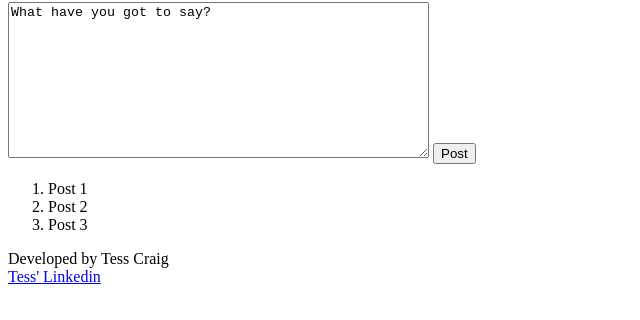
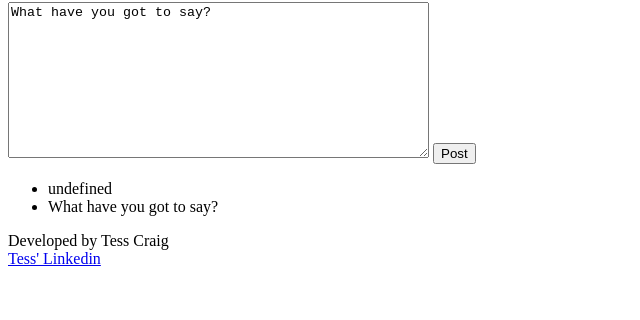
Before and after one commit to TessACraig89/u1w2d2_homework_microblog, a plain HTML site: page index.html in a window 1280 px wide. Both pictures are taken after a click on the button "Post". Shown: the part 78-398 px from the top of the page, without its empty margins (0-640 px from the left). Drawn offline with Linux system fonts and the light colour scheme.

Commit message:
Commit 6 - made program function; created array, event listener, push into array function, create element in js, and append into list

```diff
--- a/app.js
+++ b/app.js
@@ -1,29 +1,45 @@
-// empty madePosts array for <li> of madePosts
+//get and store postBox value
+//get and store posts li
+//get and store postButton
 
-//get and store postBox value
+// make empty madePosts array for <li> of madePosts
 
-//function that pushes post into allposts array
-	//push postBox value to madePosts array
+//postButton. addEventListener 'click'
+//'click' triggers function that pushes postBox value into front of madePosts array using unshift
+	//then sets postBox value to null
+	//then call publishPost
 
-//get postButton and addEventListener 'click'
-//'click' triggers push to posts array fuction
+//publishPost function
+	//make new list element and store as liElement
+	//take madePosts[i] and store in content variable
+	//liElement append content
+	//unshift liElement to posts
+
+let postBoxValue = document.getElementById('postBox').value;
+
+const postButton = document.getElementById('postButton')
+
+let posts = document.getElementById('posts')
+
+let madePosts = [];
 
 
-//function that that posts each madePosts[i] to the page seperately
-
-//function that clears the postBox after
-
-const madePosts = [];
-
-const postBoxValue = document.getElementById('postBox').value
-
-const pushToArray = () => {
-	madePosts.push(postBoxValue);
-}
-
-document.getElementById('postButton').addEventListener('click', pushToArray();)
+postButton.addEventListener('click', pushToArray = () => {
+	madePosts.unshift(postBoxValue);
+	postBoxValue = null;
+	publishPost();
+})
 
 
-const makePost = () => {
+const publishPost = () => {
+	let liElement= document.createElement('LI');
+	let content = madePosts[0]
+	liElement.append(content);
+	posts.appendChild(liElement);
+}
+	let liElement = document.createElement('LI');
+	let content = madePosts[0]
+	liElement.append(content);
+	posts.appendChild(liElement);
 
-}
+//I don't know why undefined is the first list item and I want to unshift the liElement into posts but it won't work so I'm resorting to appendChild
--- a/index.html
+++ b/index.html
@@ -13,11 +13,8 @@
       <div class='post'>
         <textarea name= "postBox" id = "postBox" rows="10" cols="50">What have you got to say?</textarea>
         <button id=postButton>Post</button>
-        <ol id=posts>
-          <li>Post 1</li>
-          <li>Post 2</li>
-          <li>Post 3</li>
-        </ol>
+        <ul id=posts>
+        </ul>
       </div>
     </main>
     <footer>
```
